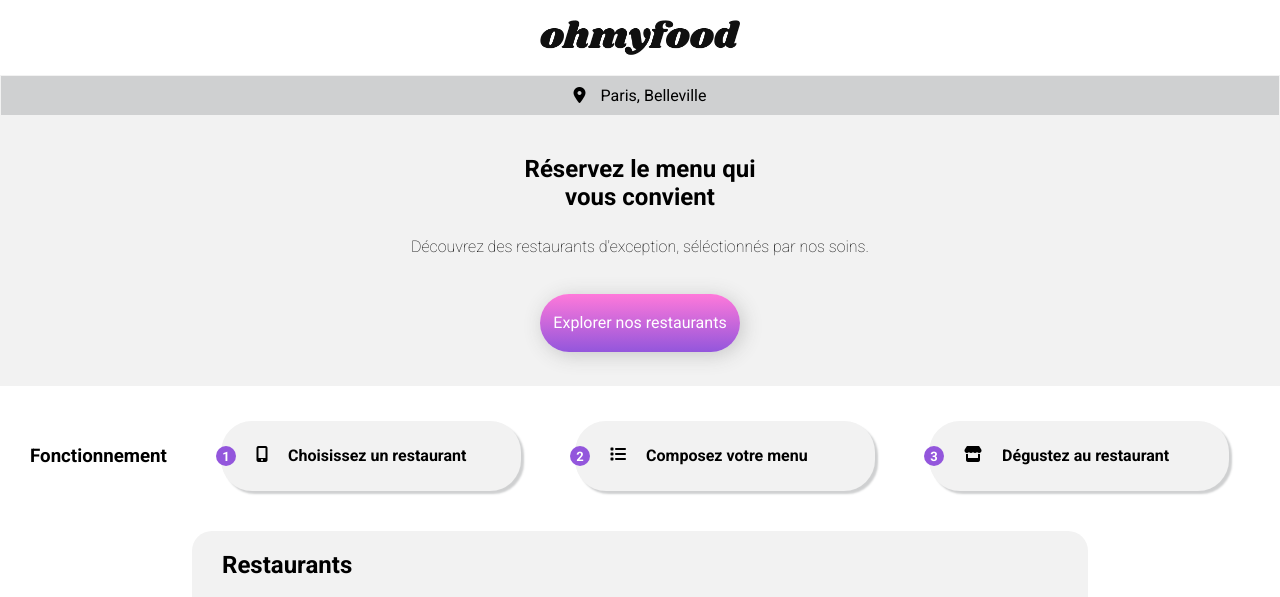
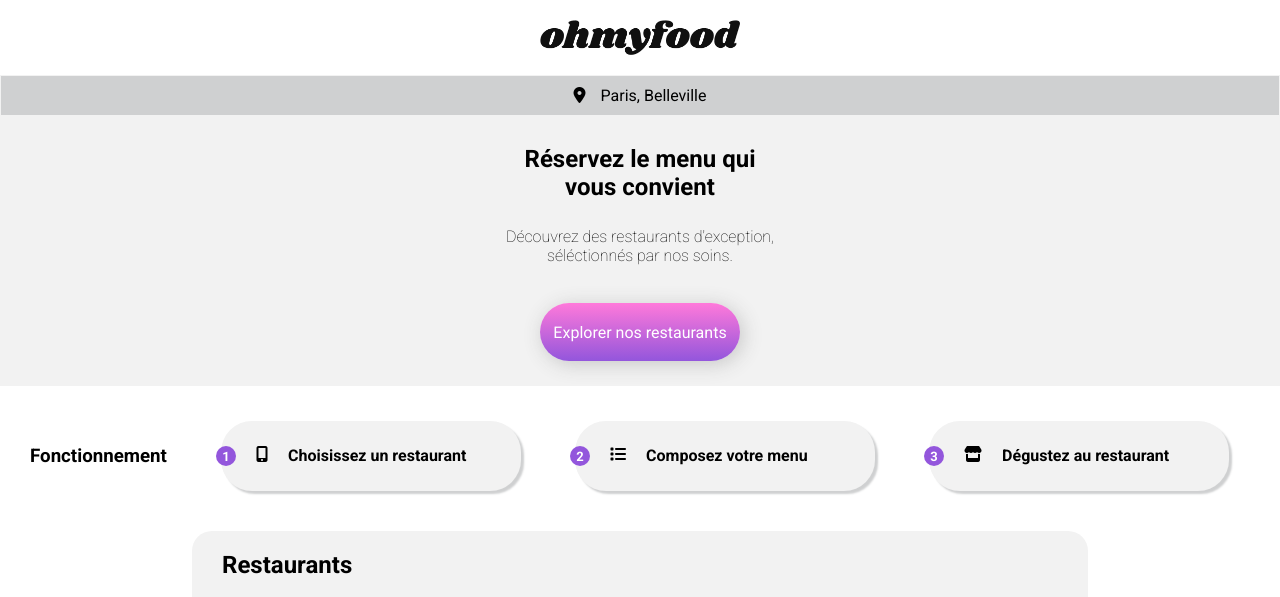
Before and after one commit to KamelZakiri/OhMyFood, a website: page index.html in a window 1280 px wide. Shown: the top 597 px of the page. Drawn offline with Linux system fonts and the light colour scheme; a web font is replaced by a local one.

Commit message:
Petite modif

```diff
--- a/index.html
+++ b/index.html
@@ -39,7 +39,7 @@
 
     <div class="fondGris1 blocDirection">
         <h2 class="flexCentre margeTexte">Réservez le menu qui<br>vous convient</h2>
-        <p class="flexCentre fontReserve"> Découvrez des restaurants d'exception, séléctionnés par nos soins.</p>
+        <p class="flexCentre fontReserve"> Découvrez des restaurants d'exception,<br> séléctionnés par nos soins.</p>
 
 <div class="flexCentre">
     <div class="bouton flexCentre"><p>Explorer nos restaurants</p></div>
```
